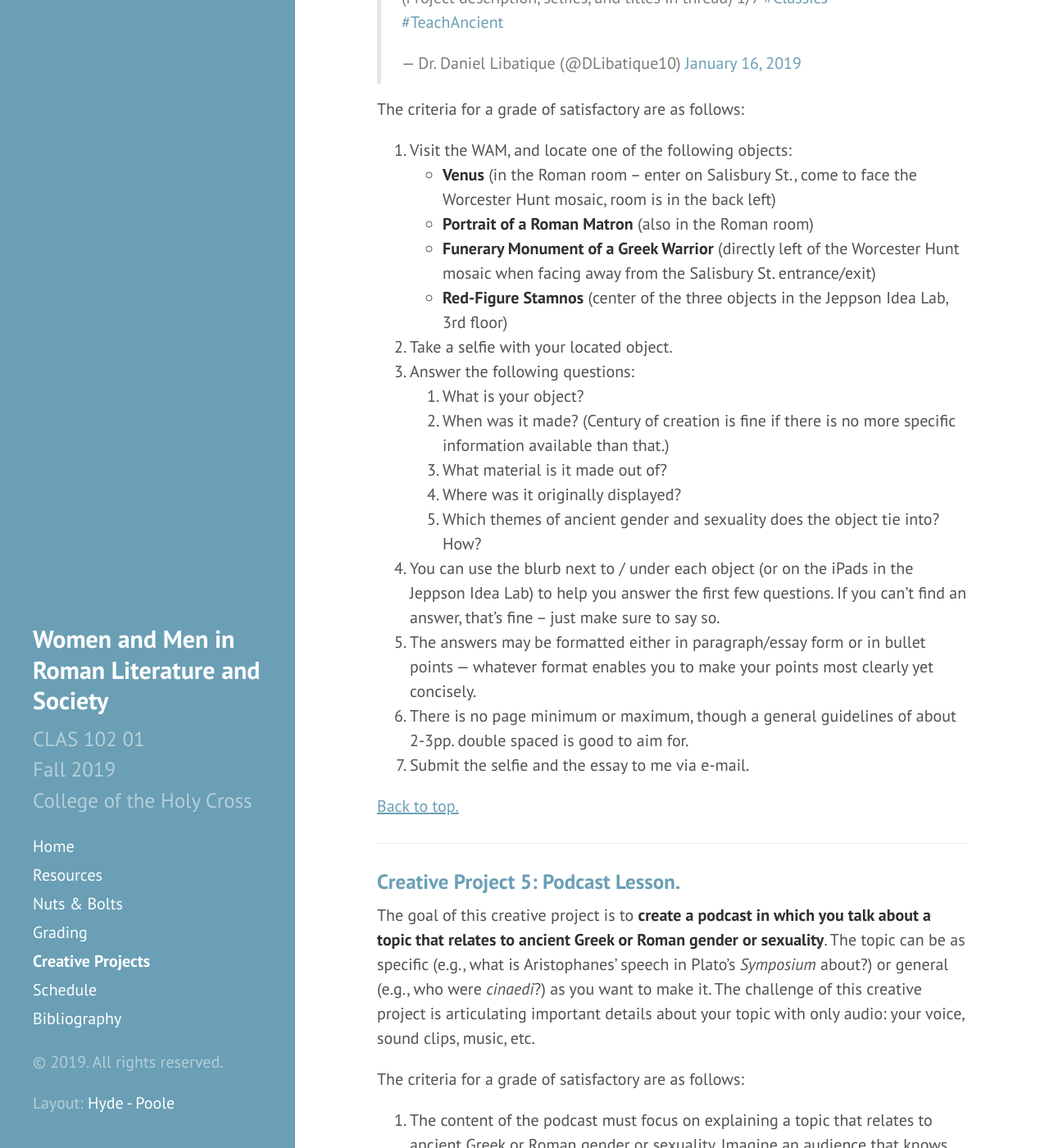
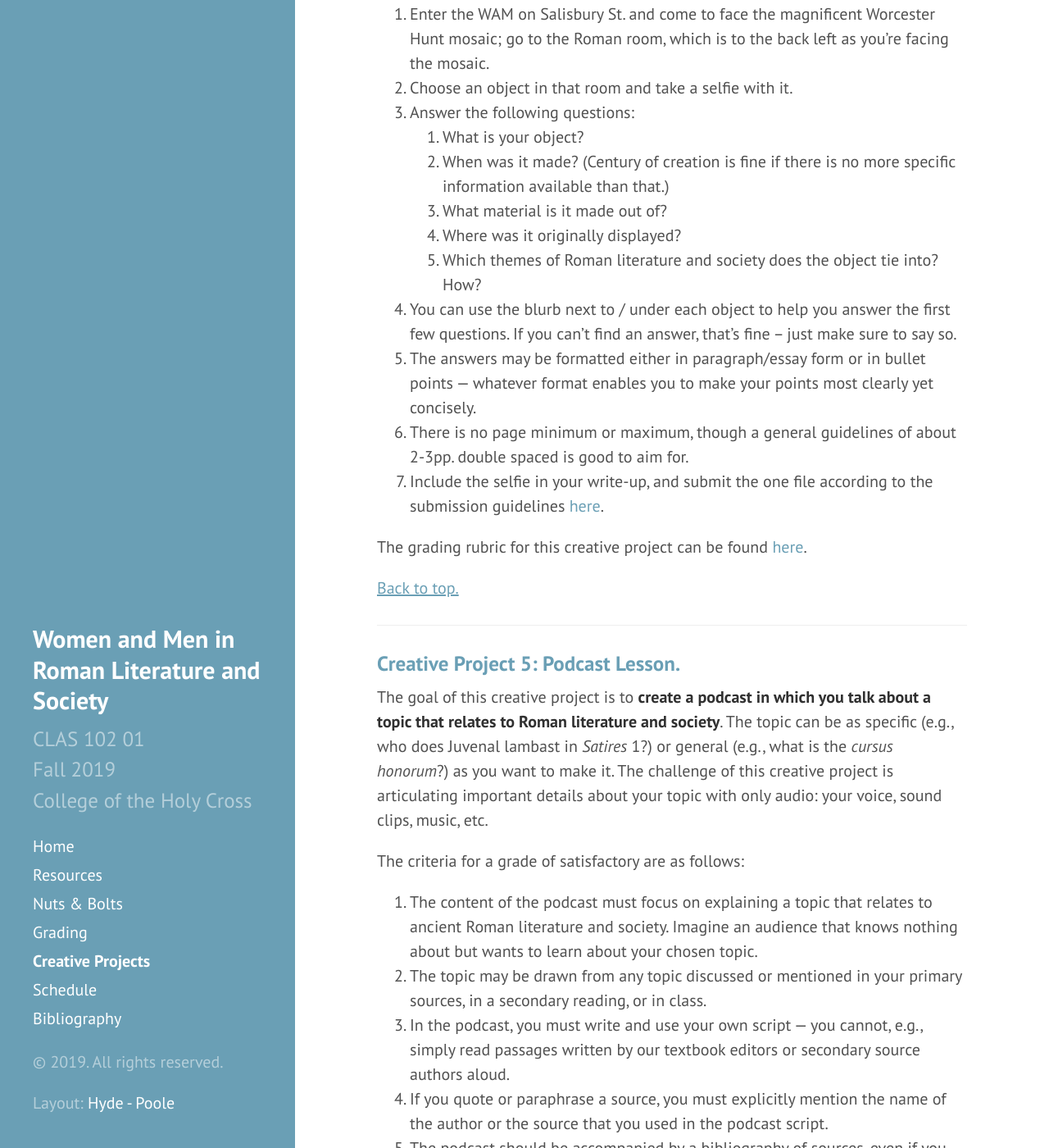
Before and after one commit to DLibatique/CLAS102-F19, a Jekyll site: the page built from 5-creative.md, in a window 1280 px wide and 1400 px high, scrolled down 3351 px. Shown: the whole window at 82% size. Built offline with Jekyll 4.4.1, drawn with Linux system fonts in a browser that asks for light colours; comment, search, counter and statistics services are not loaded; some of the changed text lies outside the part shown.

Commit message:
first update of creative projects

```diff
--- a/5-creative.md
+++ b/5-creative.md
@@ -9,12 +9,12 @@
 
 <a href="#poem" class="underline">Write a Poem</a> \| <a href="#art" class="underline">Artistic Rendering</a> \| <a href="#eidolon" class="underline"><em>Eidolon</em> Pitch</a> \|
 &nbsp;&nbsp;&nbsp;&nbsp;<a href="#oa" class="underline">Selfie and Object Analysis</a> \| <a href="#pod" class="underline">Podcast Lesson</a> \| <a href="#vid" class="underline">Video Lesson</a> \|
-&nbsp;&nbsp;&nbsp;&nbsp;<a href="#sappho" class="underline">Complete the Fragments of Sappho</a> \| <a href="#tweet" class="underline">Livetweet a Reading</a>
+&nbsp;&nbsp;&nbsp;&nbsp;<a href="#spotify" class="underline">Create a Spotify playlist</a> \| <a href="#tweet" class="underline">Livetweet a Reading</a>
 
 <hr>
 ### <a name="poem">Creative Project 1: Write a Poem.</a>
 
-[Review this set of four poems from Greek and Latin poets on themes of love, sex, and gender](https://drive.google.com/file/d/1SoLvgUvkIcJefDO0OklxWjnosyiPiTAv/view?usp=sharing). Your goal in this creative project is to choose one author and **write a poem of 30-40 lines about gender or sexuality in their style, capturing their essence by using similar diction, poetic structure, and themes; also, write a short (4-5 sentence) blurb on your process -- how did you go about capturing the author's essence?** The poem’s meter is of your own choosing (even free verse!). The topic of the poem can be personal, drawn from your own life, or more generalized — you can create your own persona!
+[Review this set of four poems by Roman authors](#). Your goal in this creative project is to choose one author and **write a poem of 30-40 lines in their style, capturing their essence by using similar diction, poetic structure, and themes; also, write a short (4-5 sentence) blurb on your process -- how did you go about capturing the author's essence?** The poem’s meter is of your own choosing (even free verse!). The topic of the poem can be personal, drawn from your own life, or more generalized — you can create your own persona!
 
 The criteria for a grade of satisfactory are as follows:
 1. The poem must be 30-40 lines long.
@@ -23,12 +23,15 @@
 4. Your poem (and the blurb explaining it) must adequately capture your chosen poem's poet's diction and style.
 5. Submit the poem and blurb in one file according to the submission guidelines [here]({{ site.baseurl }}4-grading#cp).
 
+The grading rubric for this creative project can be found [here](https://docs.google.com/document/d/1pTxoNqLbyuZRWUzDxFG5i20nq7g8n0BxnMIt1juocNg/edit?usp=sharing).
+
 <a href="#top" class="underline">Back to top.</a>
 <hr>
 
 ### <a name="art">Creative Project 2: Artistic Rendering.</a>
 
-**Illustrate a scene or object from any of the works we read this semester**, and **write a 4-5 sentence paragraph describing it**, as if it were on display in a museum and the paragraph is its blurb on the wall next to it. Any medium (electronic or physical: paint, pencil, sculpture, etc.) is acceptable. Some suggestions include Achilles' lament over Patroclus in Homer's *Iliad* or the exposure of Lysidamus' foolishness after the 'wedding' in Plautus' *Casina*. I will be looking to see how (and how creatively) you render details of the text into a visual form, rather than evaluating how good of an artist you are.
+**Illustrate a scene or object from any of the works we read this semester**, and **write a 4-5 sentence paragraph describing it**, as if it were on display in a museum and the paragraph is its blurb on the wall next to it. Any medium (electronic or physical: paint, pencil, sculpture, etc.) is acceptable. Some suggestions include Lucius’ transformation into the donkey in
+Apuleius’ *The Golden Ass*, any of the metamorphoses in Ovid’s *Metamorphoses*, or one of Perpetua’s dreams from the *Passion of Perpetua and Felicitas*. I will be looking to see how (and how creatively) you render details of the text into a visual form, rather than evaluating how good of an artist you are.
 
 The criteria for a grade of satisfactory are as follows:
 1. The illustration must be of a scene assigned in readings for the course in the course schedule or textbook or from another reading approved beforehand by me. Contact me if you'd like to illustrate something that is not on the course schedule.
@@ -37,6 +40,8 @@
 4. It must be clear what scene and what details from your chosen textual account you decided to depict in your artistic rendering.
 5. Submit the illustration and paragraph to me via e-mail, or, in the case of physical media, submit both physically to me either in class or in my office (Fenwick 410).
 
+The grading rubric for this creative project can be found [here](https://docs.google.com/document/d/1LODxX6z4sJaSoSTDNeG6ja_8nfDyPSFjSOWPIeHdqhw/edit?usp=sharing).
+
 <a href="#top" class="underline">Back to top.</a>
 <hr>
 
@@ -44,16 +49,18 @@
 
 You’ll notice that many of the articles that I chose for your response essays are mostly drawn from the online Classics publication [*Eidolon*](https://eidolon.pub), whose mission is to publish articles by any level of Classics student or teacher (from high school to graduate-level) that explore topics in Classics in various ways: personal and emotional responses to ancient literature and art; the relationship of modern art, music, and literature to ancient Greek and Roman precedents; and so on.
 
-The goal of this creative project is to **draft a pitch for an *Eidolon* article that deals with one of the themes of ancient gender and sexuality that we’re investigating this semester**. The topic can be as broad or as specific as you’d like.
+The goal of this creative project is to **draft a pitch for an *Eidolon* article that deals with one of the themes of Roman literature and society that we’re investigating this semester**. The topic can be as broad or as specific as you’d like.
 
 The criteria for a grade of satisfactory are as follows:
 1. You must have a witty title. Use existing *Eidolon* article titles as inspiration!
 2. The content of the pitch must answer the following questions:
     1. What is the topic that you’d like to write about?
     2. What are at least two examples of primary or secondary sources that you would use in writing about it?
-    3. Who is the intended audience for your *Eidolon* piece? The general public? Other college students? People who are knowledgeable about ancient gender and sexuality? People who know nothing about ancient gender and sexuality?
+    3. Who is the intended audience for your *Eidolon* piece? The general public? Other college students? People who are knowledgeable about the Roman world? People who know nothing about the Roman world?
 3. The pitch’s length should be about 2-3 pp. double spaced.
 4. Submit the pitch according to the submission guidelines [here]({{ site.baseurl }}4-grading#cp).
+
+The grading rubric for this creative project can be found [here](https://drive.google.com/open?id=1YPi1lTB4i7ioyiJjM-wGjGx7cF42t6646b8M_A-f1No).
 
 <p class="list">Resources:</p>
 - Check out *Eidolon*’s [instructions for pitching and their recommendations on what make a good pitch](https://eidolon.pub/how-to-pitch-especially-to-eidolon-7d925eec669).
@@ -64,45 +71,38 @@
 
 ### <a name="oa">Creative Project 4: Selfie and Object Analysis.</a>
 
-This creative project challenges you to **choose an object in the Greek or Roman rooms at the Worcester Art Museum and relate it to the themes of ancient gender and sexuality that we are discussing in the course**. You get free admission to the WAM with your Holy Cross ID. If you would like to complete an object analysis for an ancient Greek or Roman artifact from another museum (e.g., the Museum of Fine Art in Boston or the Metropolitan Museum of Art in New York), that works too! Simply let me know that you’d like to visit one of those institutions, and I can help you locate an appropriate object.
-
-See my tweet thread about this project below!
-
-<blockquote class="twitter-tweet" data-lang="en"><p lang="en" dir="ltr">Trips to <a href="https://twitter.com/WorcesterArt?ref_src=twsrc%5Etfw">@WorcesterArt</a> are becoming a semesterly tradition and I&#39;m not mad about it! Did some object searching for <a href="https://twitter.com/hashtag/CLAS199?src=hash&amp;ref_src=twsrc%5Etfw">#CLAS199</a>&#39;s selfie &amp; object analysis creative project prompt &amp; found some great ones! (Project description, selfies, and titles in thread) 1/7 <a href="https://twitter.com/hashtag/Classics?src=hash&amp;ref_src=twsrc%5Etfw">#Classics</a> <a href="https://twitter.com/hashtag/TeachAncient?src=hash&amp;ref_src=twsrc%5Etfw">#TeachAncient</a></p>&mdash; Dr. Daniel Libatique (@DLibatique10) <a href="https://twitter.com/DLibatique10/status/1085583271138938881?ref_src=twsrc%5Etfw">January 16, 2019</a></blockquote>
-<script async src="https://platform.twitter.com/widgets.js" charset="utf-8"></script>
+This creative project challenges you to **choose an object in the Roman room at the Worcester Art Museum and relate it to the themes of Roman literature and society that we are discussing in the course**. You get free admission to the WAM with your Holy Cross ID. If you would like to complete an object analysis for an ancient Greek or Roman artifact from another museum (e.g., the Museum of Fine Art in Boston or the Metropolitan Museum of Art in New York), that works too! Simply let me know that you’d like to visit one of those institutions, and I can help you locate an appropriate object.
 
 The criteria for a grade of satisfactory are as follows:
-1. Visit the WAM, and locate one of the following objects:
-    - **Venus** (in the Roman room -- enter on Salisbury St., come to face the Worcester Hunt mosaic, room is in the back left)
-    - **Portrait of a Roman Matron** (also in the Roman room)
-    - **Funerary Monument of a Greek Warrior** (directly left of the Worcester Hunt mosaic when facing away from the Salisbury St. entrance/exit)
-    - **Red-Figure Stamnos** (center of the three objects in the Jeppson Idea Lab, 3rd floor)
-2. Take a selfie with your located object.
+1. Enter the WAM on Salisbury St. and come to face the magnificent Worcester Hunt mosaic; go to the Roman room, which is to the back left as you're facing the mosaic.
+2. Choose an object in that room and take a selfie with it.
 3. Answer the following questions:
     1. What is your object?
     2. When was it made? (Century of creation is fine if there is no more specific information available than that.)
     3. What material is it made out of?
     4. Where was it originally displayed?
-    5. Which themes of ancient gender and sexuality does the object tie into? How?
-4. You can use the blurb next to / under each object (or on the iPads in the Jeppson Idea Lab) to help you answer the first few questions. If you can't find an answer, that's fine -- just make sure to say so.
+    5. Which themes of Roman literature and society does the object tie into? How?
+4. You can use the blurb next to / under each object to help you answer the first few questions. If you can't find an answer, that's fine -- just make sure to say so.
 5. The answers may be formatted either in paragraph/essay form or in bullet points — whatever format enables you to make your points most clearly yet concisely.
 6. There is no page minimum or maximum, though a general guidelines of about 2-3pp. double spaced is good to aim for.
-7. Submit the selfie and the essay to me via e-mail.
+7. Include the selfie in your write-up, and submit the one file according to the submission guidelines [here]({{ site.baseurl }}4-grading#cp).
+
+The grading rubric for this creative project can be found [here](https://drive.google.com/open?id=1w-QA29P8T42Go2qx9n59jdAIcaG4OnhreS3dSnQ46oQ).
 
 <a href="#top" class="underline">Back to top.</a>
 <hr>
 
 ### <a name="pod">Creative Project 5: Podcast Lesson.</a>
 
-The goal of this creative project is to **create a podcast in which you talk about a topic that relates to ancient Greek or Roman gender or sexuality**. The topic can be as specific (e.g., what is Aristophanes' speech in Plato's *Symposium* about?) or general (e.g., who were *cinaedi*?) as you want to make it. The challenge of this creative project is articulating important details about your topic with only audio: your voice, sound clips, music, etc.
+The goal of this creative project is to **create a podcast in which you talk about a topic that relates to Roman literature and society**. The topic can be as specific (e.g., who does Juvenal lambast in *Satires* 1?) or general (e.g., what is the *cursus honorum*?) as you want to make it. The challenge of this creative project is articulating important details about your topic with only audio: your voice, sound clips, music, etc.
 
 The criteria for a grade of satisfactory are as follows:
 <ol>
-    <li>The content of the podcast must focus on explaining a topic that relates to ancient Greek or Roman gender or sexuality. Imagine an audience that knows nothing about but wants to learn about your chosen topic.</li>
-    <li>The topic may be drawn from any topic discussed or mentioned in Ormand, in a secondary reading, or in class.</li>
-    <li>In the podcast, you must write and use your own script — you cannot, e.g., simply read passages from Ormand aloud.</li>
+    <li>The content of the podcast must focus on explaining a topic that relates to ancient Roman literature and society. Imagine an audience that knows nothing about but wants to learn about your chosen topic.</li>
+    <li>The topic may be drawn from any topic discussed or mentioned in your primary sources, in a secondary reading, or in class.</li>
+    <li>In the podcast, you must write and use your own script — you cannot, e.g., simply read passages written by our textbook editors or secondary source authors aloud.</li>
     <li>If you quote or paraphrase a source, you must explicitly mention the name of the author or the source that you used in the podcast script.</li>
-    <li>The podcast should be accompanied by a bibliography of sources, even if you use only Ormand.</li>
+    <li>The podcast should be accompanied by a bibliography of sources, even if you use only our textbook (Hackett).</li>
     <li>The length of the podcast must be between 4 to 6 minutes.</li>
     <li>The format of the podcast should be electronic, in an .mp3 or .aiff format.</li>
     <li>The podcast should be uploaded to an external site, like Soundcloud, and accessible via a public link.</li>
@@ -122,14 +122,14 @@
 
 ### <a name="vid">Creative Project 6: Video Lesson.</a>
 
-This creative project prompts you to **choose a topic relating to ancient gender or sexuality to discuss on video**. Like the podcast (<a href="#pod" class="underline">Creative Project 5</a>), the topic may be as specific (e.g., what kind of musical instruments would Sappho perform on?) or broad (e.g., here are some examples of how women are depicted in Greek pottery) as you’d like. Unlike the podcast option, however, the challenge with a video lesson becomes using whatever **visual** media you can to get your point or your lesson across: pictures, gifs, videos, music, etc.
+This creative project prompts you to **choose a topic relating to Roman literature and society to discuss on video**. Like the podcast (<a href="#pod" class="underline">Creative Project 5</a>), the topic may be as specific (e.g., what is the typical layout of a Roman epitaph?) or broad (e.g., here are some examples of how women are depicted in Roman love elegy) as you’d like. Unlike the podcast option, however, the challenge with a video lesson becomes using whatever **visual** media you can to get your point or your lesson across: pictures, gifs, videos, music, etc.
 
 The criteria for a grade of satisfactory are as follows:
-1. The content of the video must focus on explaining a topic that relates to ancient Greek or Roman gender or sexuality. Imagine an audience that knows nothing about but wants to learn about your chosen topic.
-2. The topic may be drawn from any topic discussed or mentioned in Ormand, in a secondary reading, or in class.
-3. For the video, you must write and use your own script — you cannot, e.g., simply read passages from Ormand aloud.
+1. The content of the video must focus on explaining a topic that relates to ancient Roman literature and society. Imagine an audience that knows nothing about but wants to learn about your chosen topic.
+2. The topic may be drawn from any topic discussed or mentioned in your primary sources, in a secondary reading, or in class.
+3. For the video, you must write and use your own script — you cannot, e.g., simply read passages written by our textbook editors or secondary source authors aloud.
 4. Any pictures, gifs, videos, or other media that you use in your video but that you did not create yourself must be properly sourced — a list of hyperlinks handed in separately would suffice.
-5. You should include in the source list from #4 a bibliography of textual sources that you consulted, even if you use only Ormand.
+5. You should include in the source list from #4 a bibliography of textual sources that you consulted, even if you use only our textbook (Hackett).
 6. The length of the video must be between 4 to 6 minutes.
 7. The format of the video should be electronic (for example, in .mov or .wmv format).
 8. The video should be uploaded to an external site, like Youtube, and accessible via a public link.
@@ -141,21 +141,9 @@
 <a href="#top" class="underline">Back to top.</a>
 <hr>
 
-### <a name="sappho">Creative Project 7: Complete the Fragments of Sappho.</a>
+### <a name="spotify">Creative Project 7: Create a Spotify Playlist.</a>
 
-This creative project concerns the Archaic female poet Sappho, whose poetry remains for us only in fragments. [Take a look at this set of four of Sappho's fragments.](https://drive.google.com/file/d/1SkRpll5Xc34b4xHGpTuoW6d9QwwEq4iD/view?usp=sharing) Your goal is to **fill in the lacunae (or missing gaps) based on the themes of Sappho’s more complete fragments**.
-
-For example, if faced with a fragment like this (Sappho 29C):
-
-<p style="padding-left: 100px;">] robes<br>] necklaces<br>]</p>
-
-I might fill it out like this:
-
-<span class="underline">She comes adorned in red</span>] robes<br>
-<span class="underline">Which trail behind; her</span>] necklaces<br>
-<span class="underline">Glitter like gold on her chest.</span>]
-
-A grade of satisfactory will be granted for creative and grammatically-sound completions of the fragments.
+This creative project asks you to use the medium of modern music to elucidate the themes of ancient Roman literature and society.
 
 <a href="#top" class="underline">Back to top.</a>
 <hr>
@@ -178,3 +166,6 @@
 5. You must include at least two important quotes from the reading or podcast in your tweet thread.
     - These two quotes cannot take up more than 2 of your 8-12 tweets.
 6. Post the Twitter thread, get a link for the first tweet of the thread, and then e-mail me the link.
+
+<a href="#top" class="underline">Back to top.</a>
+<hr>
```
